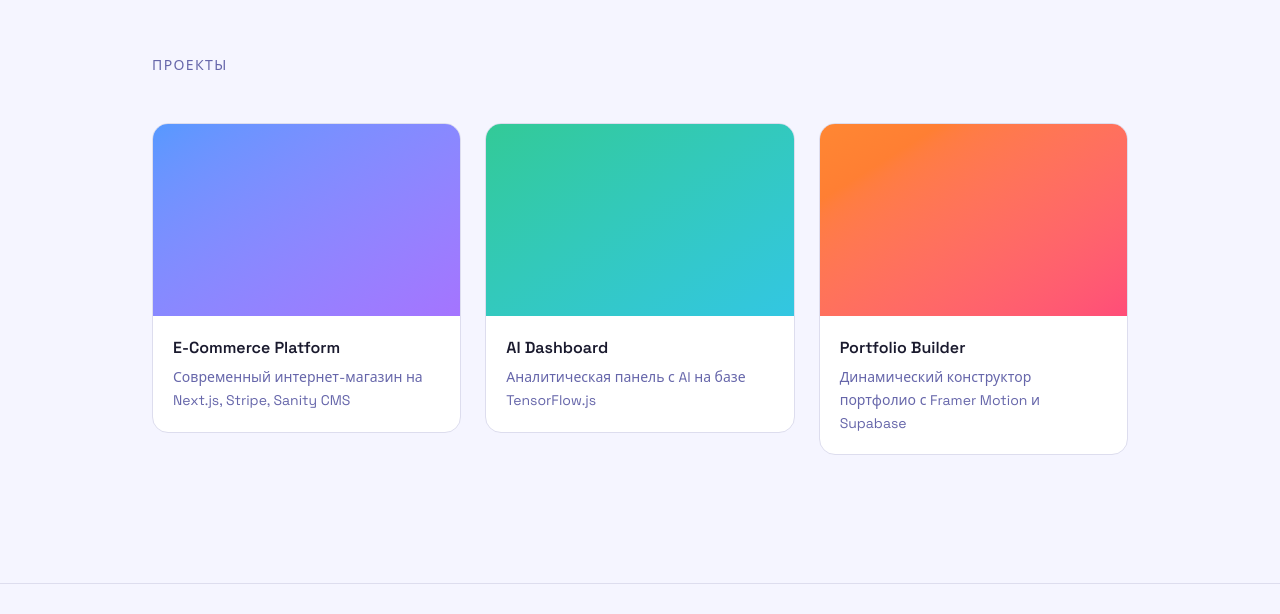
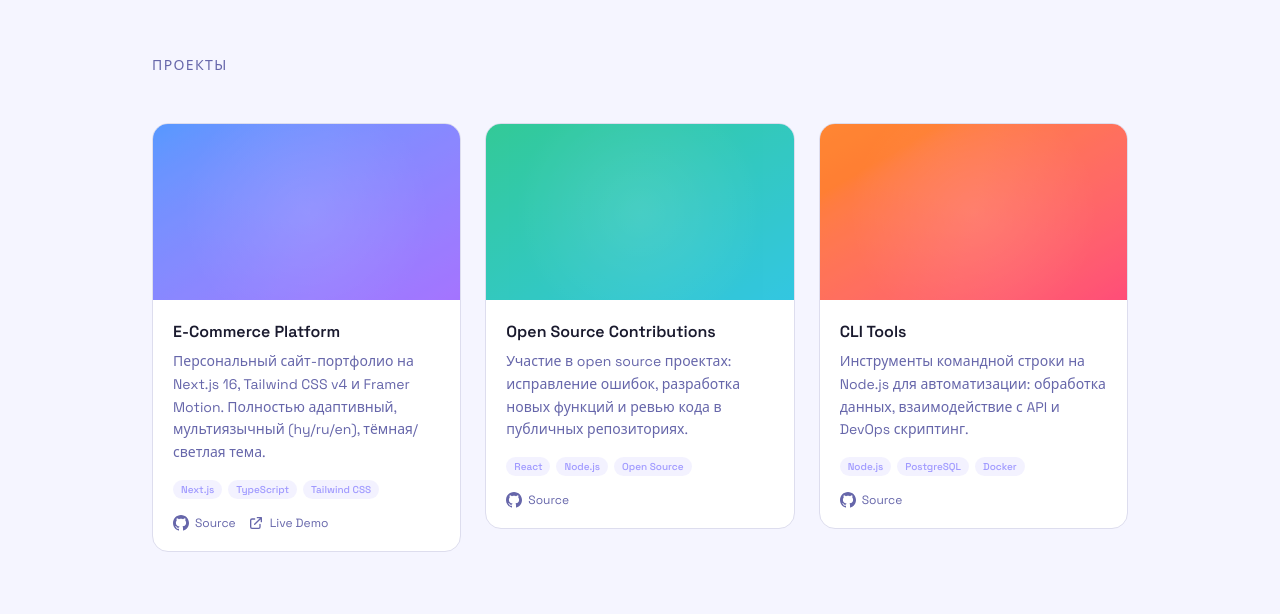
Before and after one commit to HappyTOPS/portfolio-next, a Next.js app: page /portfolio-next/ in a window 1280 px wide. Shown: the part 2170-2784 px from the top of the page. Built offline with nearby package versions, Linux system fonts and the light colour scheme.

Commit message:
fix: scroll indicator overlap, enhance project cards with tags and links

```diff
--- a/src/components/Hero.tsx
+++ b/src/components/Hero.tsx
@@ -74,12 +74,14 @@
           </a>
         </motion.div>
 
+      </div>
+
       {/* Scroll indicator */}
       <motion.div
         initial={{ opacity: 0 }}
         animate={{ opacity: 1 }}
         transition={{ delay: 1.5, duration: 0.8 }}
-          className="absolute bottom-1 left-1/2 -translate-x-1/2 flex flex-col items-center cursor-pointer"
+        className="absolute bottom-4 left-1/2 -translate-x-1/2 flex flex-col items-center cursor-pointer"
         onClick={() => {
           document.getElementById("experience")?.scrollIntoView({ behavior: "smooth" });
         }}
@@ -107,7 +109,6 @@
           </motion.svg>
         ))}
       </motion.div>
-      </div>
     </section>
   );
 }
--- a/src/components/Projects.tsx
+++ b/src/components/Projects.tsx
@@ -4,9 +4,27 @@
 import { useLang } from "@/hooks/useLanguageStore";
 
 const projects = [
-  { key: "proj1", gradient: "from-blue-500 to-violet-500" },
-  { key: "proj2", gradient: "from-emerald-500 to-cyan-500" },
-  { key: "proj3", gradient: "from-orange-500 to-rose-500" },
+  {
+    key: "proj1",
+    gradient: "from-blue-500 to-violet-500",
+    tags: ["Next.js", "TypeScript", "Tailwind CSS"],
+    github: "https://github.com/HappyTOPS/portfolio-next",
+    demo: "https://happytops.github.io/portfolio-next/",
+  },
+  {
+    key: "proj2",
+    gradient: "from-emerald-500 to-cyan-500",
+    tags: ["React", "Node.js", "Open Source"],
+    github: "https://github.com/HappyTOPS",
+    demo: "#",
+  },
+  {
+    key: "proj3",
+    gradient: "from-orange-500 to-rose-500",
+    tags: ["Node.js", "PostgreSQL", "Docker"],
+    github: "https://github.com/HappyTOPS",
+    demo: "#",
+  },
 ];
 
 export default function Projects() {
@@ -24,17 +42,64 @@
         <div className="grid md:grid-cols-3 gap-6">
           {projects.map((proj, i) => (
             <ScrollReveal key={proj.key} delay={i * 0.1}>
-              <div className="group relative rounded-2xl overflow-hidden border border-border bg-card hover:border-foreground/20 transition-all duration-500">
-                <div
-                  className={`h-32 sm:h-48 bg-gradient-to-br ${proj.gradient} opacity-80 group-hover:opacity-100 transition-opacity duration-500`}
-                />
+              <div className="group relative rounded-2xl overflow-hidden border border-border bg-card hover:border-foreground/20 hover:-translate-y-1 transition-all duration-500">
+                <a
+                  href={proj.demo}
+                  target="_blank"
+                  rel="noopener noreferrer"
+                  className="block"
+                >
+                  <div
+                    className={`h-32 sm:h-44 bg-gradient-to-br ${proj.gradient} opacity-80 group-hover:opacity-100 transition-opacity duration-500 relative overflow-hidden`}
+                  >
+                    <div className="absolute inset-0 bg-[radial-gradient(circle_at_50%_50%,rgba(255,255,255,0.1),transparent_70%)]" />
+                  </div>
+                </a>
                 <div className="p-5">
                   <h3 className="font-semibold mb-1.5 group-hover:text-foreground transition-colors">
                     {t(`projects.${proj.key}.title`)}
                   </h3>
-                  <p className="text-sm text-muted-foreground leading-relaxed">
+                  <p className="text-sm text-muted-foreground leading-relaxed mb-4">
                     {t(`projects.${proj.key}.desc`)}
                   </p>
+                  <div className="flex flex-wrap gap-1.5 mb-4">
+                    {proj.tags.map((tag) => (
+                      <span
+                        key={tag}
+                        className="text-[10px] font-medium px-2 py-0.5 rounded-full bg-primary/10 text-primary/80"
+                      >
+                        {tag}
+                      </span>
+                    ))}
+                  </div>
+                  <div className="flex items-center gap-3">
+                    {proj.github !== "#" && (
+                      <a
+                        href={proj.github}
+                        target="_blank"
+                        rel="noopener noreferrer"
+                        className="flex items-center gap-1.5 text-xs text-muted-foreground hover:text-foreground transition-colors"
+                      >
+                        <svg className="w-4 h-4" fill="currentColor" viewBox="0 0 24 24">
+                          <path d="M12 0c-6.626 0-12 5.373-12 12 0 5.302 3.438 9.8 8.207 11.387.599.111.793-.261.793-.577v-2.234c-3.338.726-4.033-1.416-4.033-1.416-.546-1.387-1.333-1.756-1.333-1.756-1.089-.745.083-.729.083-.729 1.205.084 1.839 1.237 1.839 1.237 1.07 1.834 2.807 1.304 3.492.997.107-.775.418-1.305.762-1.604-2.665-.305-5.467-1.334-5.467-5.931 0-1.311.469-2.381 1.236-3.221-.124-.303-.535-1.524.117-3.176 0 0 1.008-.322 3.301 1.23.957-.266 1.983-.399 3.003-.404 1.02.005 2.047.138 3.006.404 2.291-1.552 3.297-1.23 3.297-1.23.653 1.653.242 2.874.118 3.176.77.84 1.235 1.911 1.235 3.221 0 4.609-2.807 5.624-5.479 5.921.43.372.823 1.102.823 2.222v3.293c0 .319.192.694.801.576 4.765-1.589 8.199-6.086 8.199-11.386 0-6.627-5.373-12-12-12z" />
+                        </svg>
+                        Source
+                      </a>
+                    )}
+                    {proj.demo !== "#" && (
+                      <a
+                        href={proj.demo}
+                        target="_blank"
+                        rel="noopener noreferrer"
+                        className="flex items-center gap-1.5 text-xs text-muted-foreground hover:text-foreground transition-colors"
+                      >
+                        <svg className="w-4 h-4" fill="none" viewBox="0 0 24 24" stroke="currentColor" strokeWidth={2}>
+                          <path strokeLinecap="round" strokeLinejoin="round" d="M10 6H6a2 2 0 00-2 2v10a2 2 0 002 2h10a2 2 0 002-2v-4M14 4h6m0 0v6m0-6L10 14" />
+                        </svg>
+                        Live Demo
+                      </a>
+                    )}
+                  </div>
                 </div>
               </div>
             </ScrollReveal>
--- a/src/i18n/translations.ts
+++ b/src/i18n/translations.ts
@@ -34,12 +34,12 @@
     "projects.title": "Նախագծեր",
     "projects.proj1.title": "E-Commerce Platform",
     "projects.proj1.desc":
-      "Ժամանակակից առցանց խանութ Next.js, Stripe, Sanity CMS հիմքի վրա",
-    "projects.proj2.title": "AI Dashboard",
-    "projects.proj2.desc": "AI-ով աշխատող վերլուծական վահանակ TensorFlow.js-ով",
-    "projects.proj3.title": "Portfolio Builder",
+      "Անձնական պորտֆոլիո կայք՝ կառուցված Next.js 16-ով, Tailwind CSS v4-ով և Framer Motion-ով: Լրիվ responsive, multilingual (hy/ru/en), մութ/լուսային թեմա:",
+    "projects.proj2.title": "Open Source Contributions",
+    "projects.proj2.desc": "Մասնակցություն բաց կոդով նախագծերին, ներառյալ bug fixes, feature development և code review հանրային repositories-ներում:",
+    "projects.proj3.title": "CLI Tools",
     "projects.proj3.desc":
-      "Դինամիկ պորտֆոլիո կառուցող Framer Motion-ով և Supabase-ով",
+      "Node.js-ով կառուցված CLI գործիքներ ավտոմատացման համար՝ տվյալների մշակում, API փոխազդեցություն և DevOps սկրիպտինգ:",
     "chat.title": "Կապ",
     "chat.placeholder": "Գրեք հաղորդագրություն...",
     "chat.send": "Ուղարկել",
@@ -80,13 +80,13 @@
     "projects.title": "Проекты",
     "projects.proj1.title": "E-Commerce Platform",
     "projects.proj1.desc":
-      "Современный интернет-магазин на Next.js, Stripe, Sanity CMS",
-    "projects.proj2.title": "AI Dashboard",
+      "Персональный сайт-портфолио на Next.js 16, Tailwind CSS v4 и Framer Motion. Полностью адаптивный, мультиязычный (hy/ru/en), тёмная/светлая тема.",
+    "projects.proj2.title": "Open Source Contributions",
     "projects.proj2.desc":
-      "Аналитическая панель с AI на базе TensorFlow.js",
-    "projects.proj3.title": "Portfolio Builder",
+      "Участие в open source проектах: исправление ошибок, разработка новых функций и ревью кода в публичных репозиториях.",
+    "projects.proj3.title": "CLI Tools",
     "projects.proj3.desc":
-      "Динамический конструктор портфолио с Framer Motion и Supabase",
+      "Инструменты командной строки на Node.js для автоматизации: обработка данных, взаимодействие с API и DevOps скриптинг.",
     "chat.title": "Связь",
     "chat.placeholder": "Напишите сообщение...",
     "chat.send": "Отправить",
@@ -127,12 +127,12 @@
     "projects.title": "Projects",
     "projects.proj1.title": "E-Commerce Platform",
     "projects.proj1.desc":
-      "Modern online store built with Next.js, Stripe, Sanity CMS",
-    "projects.proj2.title": "AI Dashboard",
-    "projects.proj2.desc": "AI-powered analytics dashboard with TensorFlow.js",
-    "projects.proj3.title": "Portfolio Builder",
+      "Personal portfolio site built with Next.js 16, Tailwind CSS v4, and Framer Motion. Fully responsive, multilingual (hy/ru/en), dark/light theme.",
+    "projects.proj2.title": "Open Source Contributions",
+    "projects.proj2.desc": "Contributing to open source projects including bug fixes, feature development, and code review in public repositories.",
+    "projects.proj3.title": "CLI Tools",
     "projects.proj3.desc":
-      "Dynamic portfolio builder with Framer Motion and Supabase",
+      "Node.js CLI tools for automation: data processing, API interaction, and DevOps scripting.",
     "chat.title": "Contact",
     "chat.placeholder": "Type a message...",
     "chat.send": "Send",
```
Lines whose indentation alone changed are shown as unchanged.
